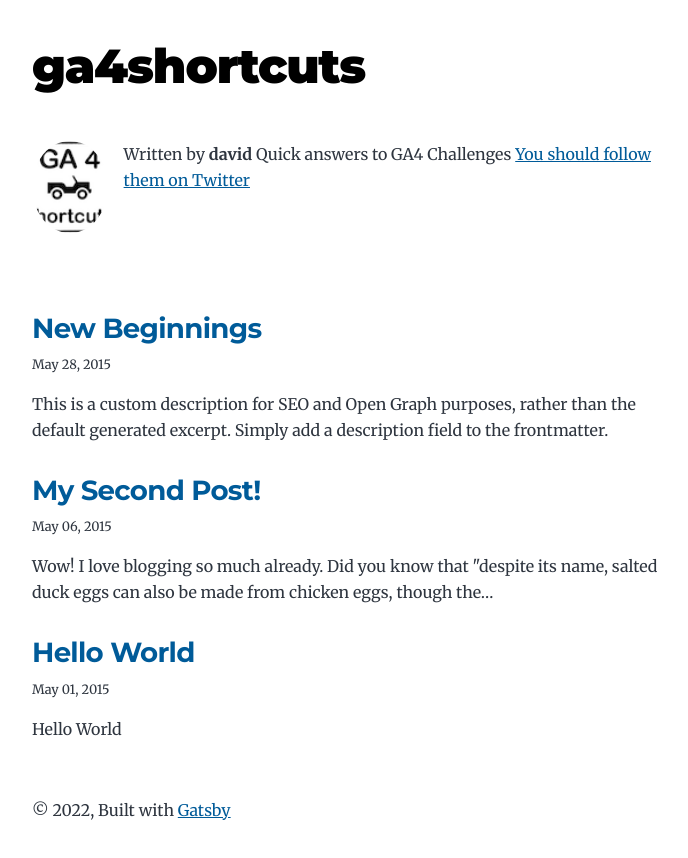
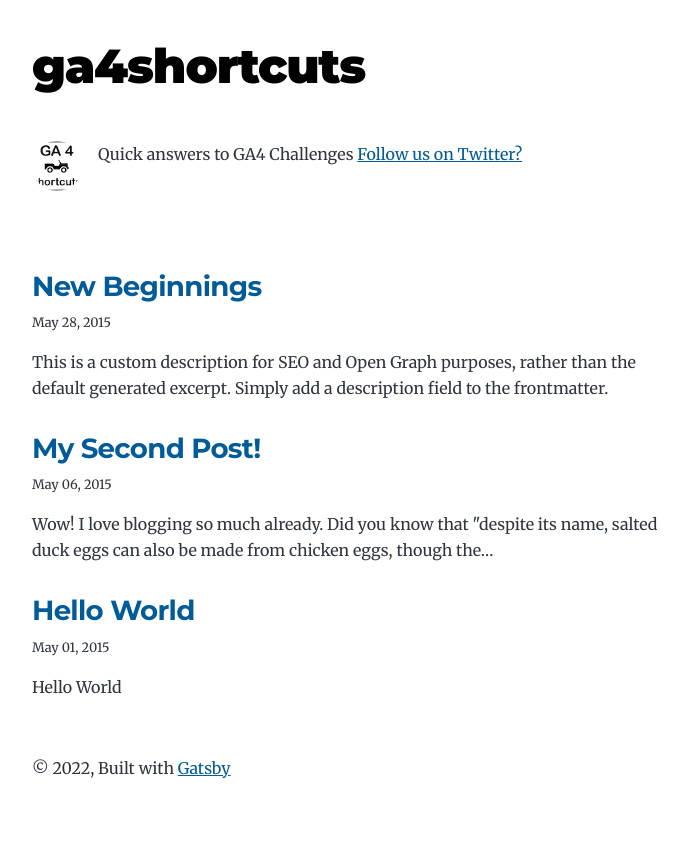
Before and after one commit to dsalinas-id/gatsby-starter-blog, a Gatsby site: page / in a window 1280 px wide. Shown: the whole page, without its empty margins (292-980 px from the left). Built offline with nearby package versions, Linux system fonts and the light colour scheme; Gatsby itself is replaced by a stand-in of ours.

Commit message:
Update bio.js

```diff
--- a/src/components/bio.js
+++ b/src/components/bio.js
@@ -37,17 +37,17 @@ const Bio = () => {
         layout="fixed"
         formats={["auto", "webp", "avif"]}
         src="../images/profile-pic.png"
-        width={100}
-        height={100}
+        width={50}
+        height={50}
         quality={95}
         alt="Profile picture"
       />
       {author?.name && (
         <p>
-          Written by <strong>{author.name}</strong> {author?.summary || null}
+          {author?.summary || null}
           {` `}
           <a href={`https://twitter.com/${social?.twitter || ``}`}>
-            You should follow them on Twitter
+            Follow us on Twitter?
           </a>
         </p>
       )}
```
